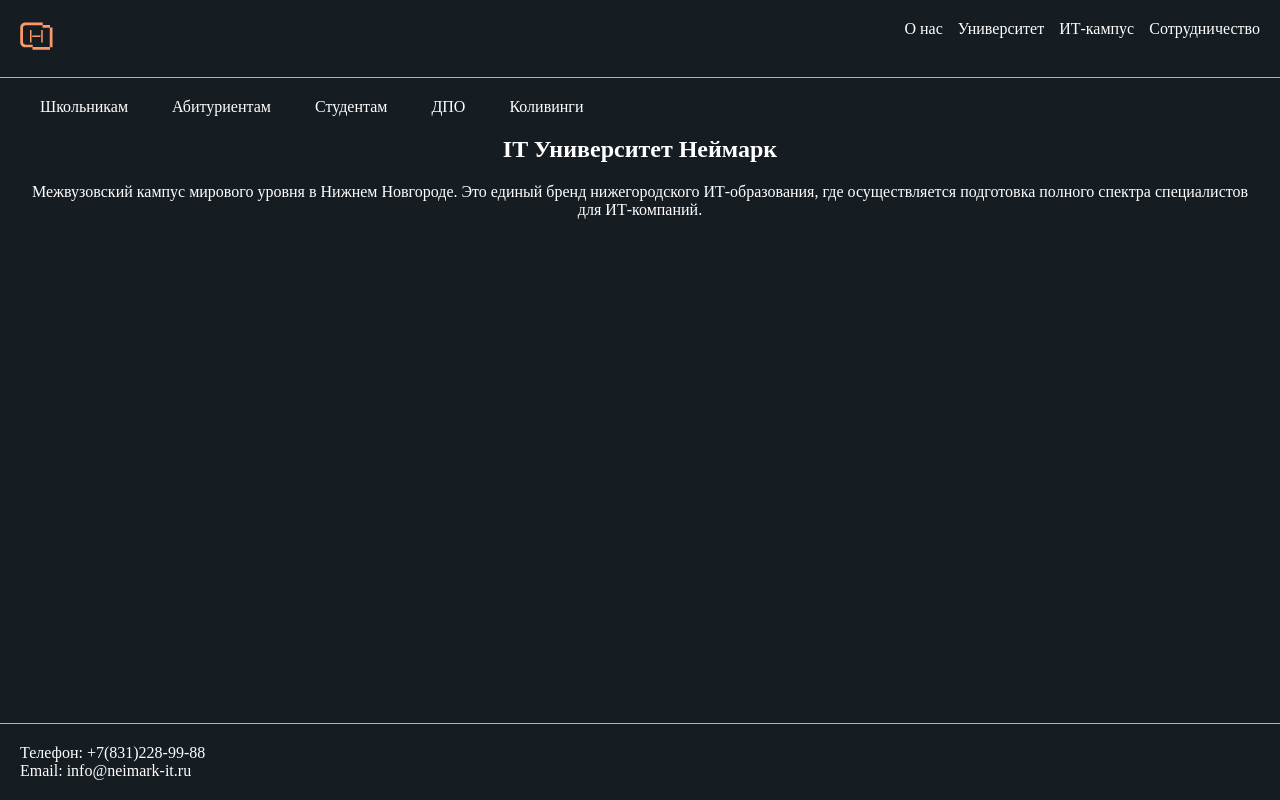
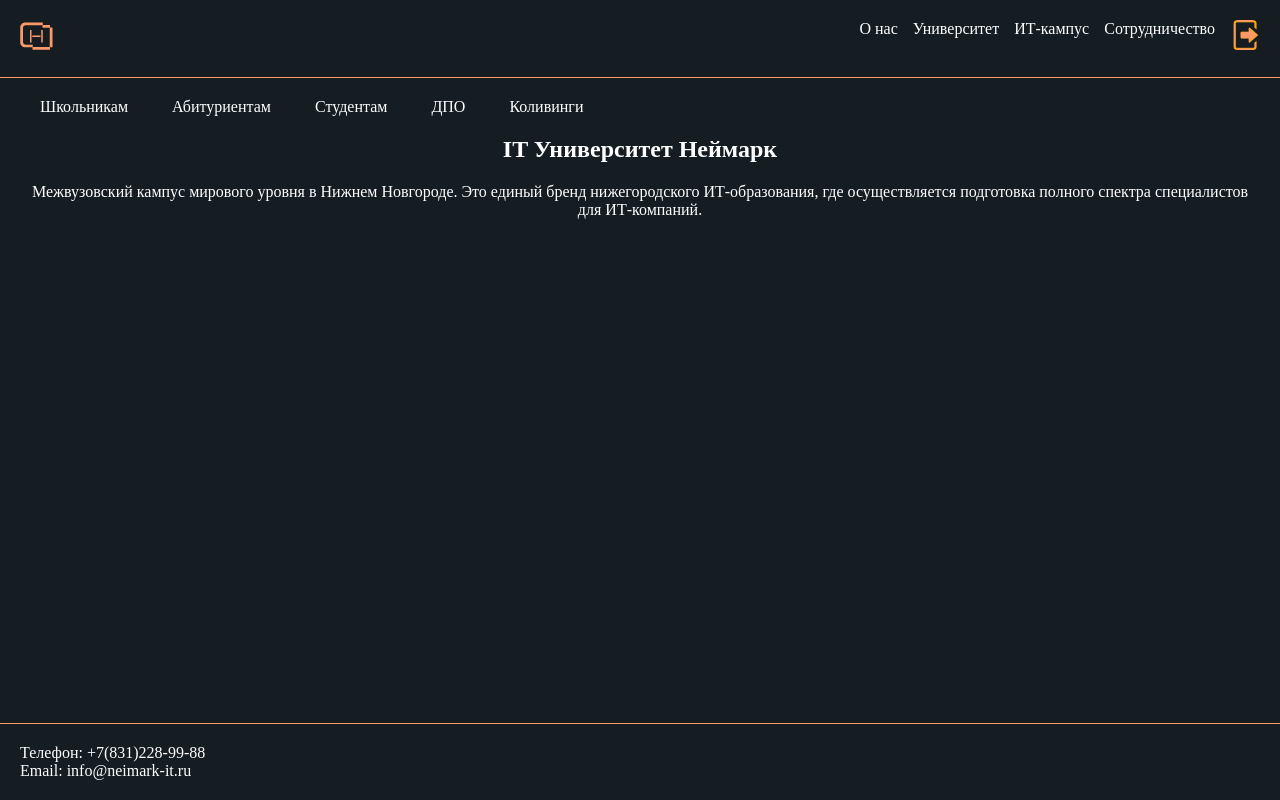
Before and after one commit to neimark-startup/neimark-startup.github.io, a plain HTML site: page index.html in a window 1280 px wide. Drawn offline with Linux system fonts and the light colour scheme.

Commit message:
Add files via upload

```diff
--- a/index.html
+++ b/index.html
@@ -5,8 +5,6 @@
     <title>neimark</title>
 </head>
 <body>
-</body>
-</html>
  <div class="wrapper">
         <header class="header">
                <div>
@@ -17,6 +15,7 @@
                 <a class="menu__item" href="#">Университет</a>
                 <a class="menu__item" href="#">ИТ-кампус</a>
                 <a class="menu__item" href="#">Сотрудничество</a>
+                <img src="vhod.png" width="30" height="30">
             </nav> </header>
         <main class="main">
             <a class="main__item" href="#">Школьникам</a>
@@ -40,6 +39,8 @@
             </div>
         </footer>
     </div>
+</body>
+</html>
 
 <style>
 
```
Also changed, not shown: vhod.png (added).
